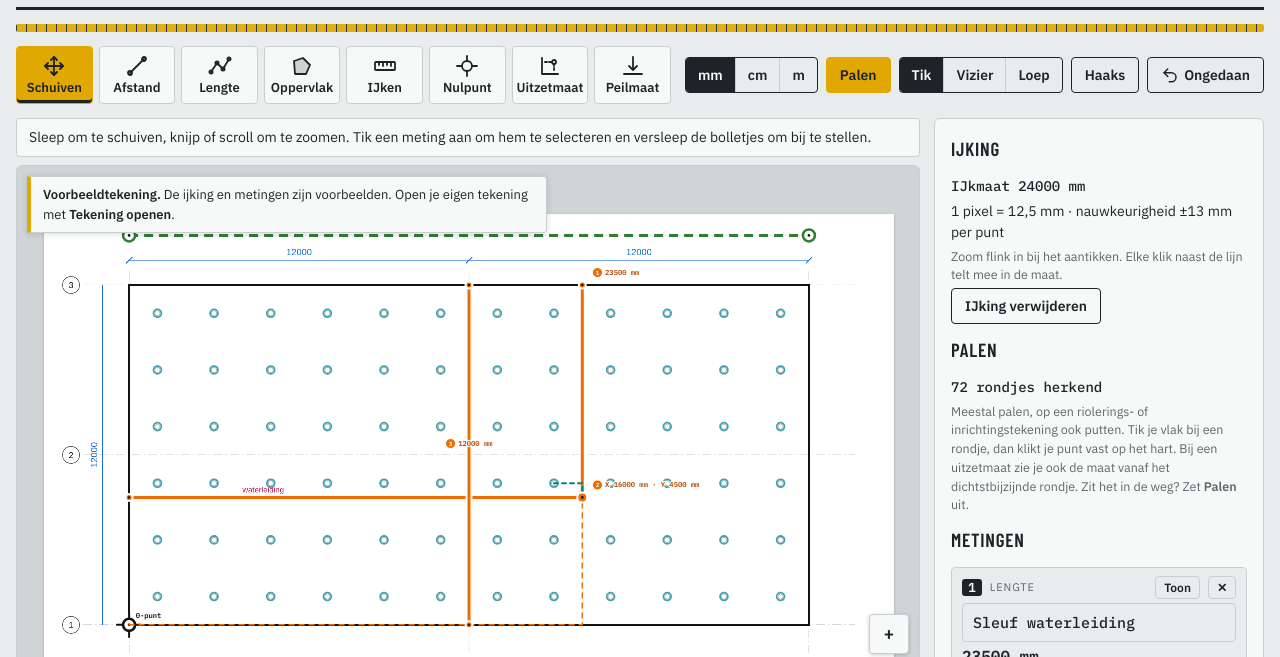
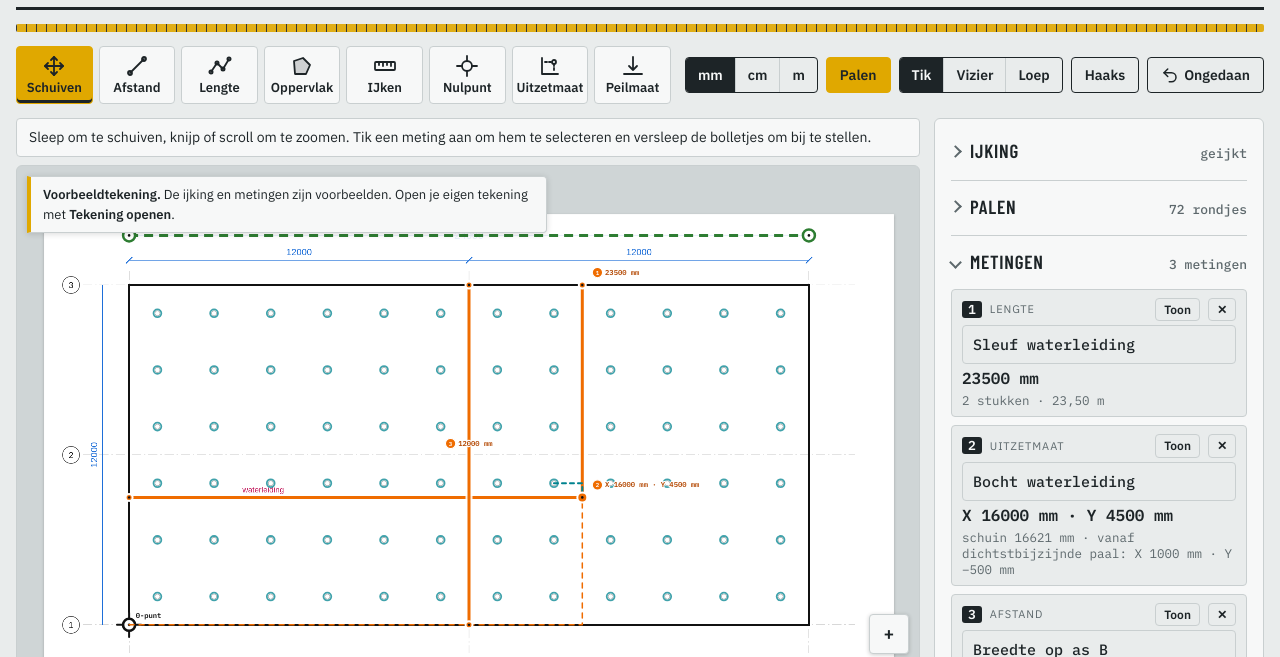
Before and after one commit to johndeere6110/Meetmaat, a plain HTML site: page index.html in a window 1280 px wide. Shown: the part 111-768 px from the top of the page. Drawn offline with Linux system fonts and the light colour scheme.

Commit message:
Zijkolom inklapbaar met korte stand per onderdeel; op de pc blijft de tekening staan bij scrollen
Co-Authored-By: Claude Opus 5.5 <noreply@anthropic.com>
Claude-Session: https://claude.ai/code/session_01N4cj7hzvcd2eU4ubHJy5jU

```diff
--- a/index.html
+++ b/index.html
@@ -187,6 +187,16 @@ input[type="number"], input[type="text"], .nm {
 .hintbar { font-size: 14px; color: var(--ink); background: var(--panel); border: 1px solid var(--line); border-radius: 4px; padding: 8px 12px; min-height: 2.6em; }
 .hintbar.flash { border-color: var(--warn); color: var(--warn); }
 
+.sec > summary { list-style: none; cursor: pointer; display: flex; align-items: baseline; gap: 10px; padding: 2px 0; }
+.sec > summary::-webkit-details-marker { display: none; }
+.sec > summary::before { content: ""; width: 7px; height: 7px; border-right: 2px solid var(--muted); border-bottom: 2px solid var(--muted); transform: rotate(-45deg); transition: transform .15s; flex: none; align-self: center; }
+.sec[open] > summary::before { transform: rotate(45deg); }
+.secsum { margin-left: auto; font: 500 13px var(--mono); color: var(--muted); text-align: right; }
+.secsum.warn { color: var(--warn); }
+.secbody { display: grid; gap: 12px; margin-top: 10px; min-width: 0; }
+.sec + .sec, .toast + .sec { border-top: 1px solid var(--line); padding-top: 10px; }
+/* Op de pc blijft de tekening staan als je de zijkolom naar beneden scrolt */
+@media (min-width: 921px) { .viewer { position: sticky; top: 12px; } }
 .side { background: var(--panel); border: 1px solid var(--line); border-radius: 6px; padding: 16px; display: grid; gap: 12px; min-width: 0; }
 .calinfo { font-size: 14px; display: grid; gap: 4px; }
 .calinfo .big { font-family: var(--mono); font-size: 14px; font-weight: 500; }
@@ -344,20 +354,34 @@ input[type="number"], input[type="text"], .nm {
     </div>
 
     <aside class="side">
-      <h2>IJking</h2>
+      <details class="sec" data-sec="cal">
+        <summary><h2>IJking</h2><span class="secsum" id="sum-cal"></span></summary>
+        <div class="secbody">
       <div class="calinfo" id="calinfo"></div>
-      <h2>Palen</h2>
+        </div>
+      </details>
+      <details class="sec" data-sec="pal">
+        <summary><h2>Palen</h2><span class="secsum" id="sum-pal"></span></summary>
+        <div class="secbody">
       <div class="calinfo" id="pileinfo"></div>
-      <h2>Metingen</h2>
+        </div>
+      </details>
+      <details class="sec" data-sec="list" open>
+        <summary><h2>Metingen</h2><span class="secsum" id="sum-list"></span></summary>
+        <div class="secbody">
       <ol id="list"></ol>
       <datalist id="codelist"></datalist>
       <div class="btns">
         <button type="button" id="copy">Kopieer lijst</button>
         <button type="button" class="ghost" id="clearall">Alles wissen</button>
       </div>
+        </div>
+      </details>
       <div class="toast" id="toast"></div>
 
-      <h2>Peilpunten</h2>
+      <details class="sec" data-sec="peil">
+        <summary><h2>Peilpunten</h2><span class="secsum" id="sum-peil"></span></summary>
+        <div class="secbody">
       <div class="sand" id="peil">
         <p class="hint" style="margin:0">Hulppeilen, bijvoorbeeld op een balk of kolom, voor als je met de laser niet bij het 0-punt kunt. Alles in cm ten opzichte van 0-peil.</p>
         <ul class="pplist" id="ppList"></ul>
@@ -408,8 +432,12 @@ input[type="number"], input[type="text"], .nm {
           </div>
         </details>
       </div>
-
-      <h2>Zand</h2>
+        </div>
+      </details>
+
+      <details class="sec" data-sec="sand">
+        <summary><h2>Zand</h2><span class="secsum" id="sum-sand"></span></summary>
+        <div class="secbody">
       <div class="sand" id="sand">
         <label for="sArea">Vloerveld
           <select id="sArea"></select>
@@ -466,6 +494,8 @@ input[type="number"], input[type="text"], .nm {
         <div class="flags" id="sFlags" style="display:grid;gap:6px"></div>
         <div class="btns"><button type="button" id="sCopy">Kopieer zandberekening</button></div>
       </div>
+        </div>
+      </details>
       <p class="hint">X is naar rechts, Y is naar boven op de tekening, gemeten vanaf het nulpunt. Controleer je ijking door met Afstand een tweede bekende maatlijn na te meten.</p>
       <p class="hint"><a href="installeren.html" style="color:inherit">Hulp bij installeren</a> · <a href="#" id="sendLink2" style="color:inherit">Meetmaat doorsturen</a></p>
     </aside>
@@ -1703,7 +1733,30 @@ function renderPileInfo() {
   el.innerHTML = `<span class="big">${piles.length} rondjes herkend</span>
     <span class="hint">${pilesOn ? "Meestal palen, op een riolerings- of inrichtingstekening ook putten. Tik je vlak bij een rondje, dan klikt je punt vast op het hart. Bij een uitzetmaat zie je ook de maat vanaf het dichtstbijzijnde rondje. Zit het in de weg? Zet <b>Palen</b> uit." : "Palen staan uit: punten klikken niet vast."}</span>`;
 }
-function renderAll() { drawOverlay(); renderList(); renderCal(); renderPileInfo(); renderSand(); renderPeil(); updateHint(); renderTools(); }
+function renderAll() { drawOverlay(); renderList(); renderCal(); renderPileInfo(); renderSand(); renderPeil(); updateHint(); renderTools(); renderSums(); }
+// Korte stand per onderdeel in de kop, zodat je het niet hoeft open te klappen
+function renderSums() {
+  const set = (k, t, warn) => { const e = $("sum-" + k); if (e) { e.textContent = t; e.classList.toggle("warn", !!warn); } };
+  if (!img.w) set("cal", "");
+  else if (!st.mmPerPx) set("cal", "niet geijkt", true);
+  else {
+    const sc = st.calib && st.calib.scale, N = pdfVp ? st.mmPerPx * 72 * pdfVp.scale / 25.4 : null;
+    set("cal", `${sc ? "1:" + sc : N ? "±1:" + nl0(N) : "geijkt"}${N ? " · ±" + fmtMM(Math.max(0.25 * N, unit === "mm" ? 1 : 10)) : ""}`);
+  }
+  set("pal", piles.length ? `${piles.length} rondjes` : "geen");
+  set("list", st.items.length ? `${st.items.length} meting${st.items.length === 1 ? "" : "en"}` : "");
+  set("peil", st.pp && st.pp.length ? `${st.pp.length} peilpunt${st.pp.length === 1 ? "" : "en"}` : "");
+  set("sand", st.sand && st.sand.pts.length ? `${st.sand.pts.length} peilmaten` : "");
+}
+const SEC_KEY = "meetmaat:open";
+try {
+  const o = JSON.parse(localStorage.getItem(SEC_KEY) || "null");
+  if (o) document.querySelectorAll(".sec").forEach(d => { if (o[d.dataset.sec] != null) d.open = o[d.dataset.sec]; });
+} catch (e) {}
+document.querySelectorAll(".sec").forEach(d => d.addEventListener("toggle", () => {
+  const o = {}; document.querySelectorAll(".sec").forEach(x => { o[x.dataset.sec] = x.open; });
+  try { localStorage.setItem(SEC_KEY, JSON.stringify(o)); } catch (e) {}
+}));
 
 /* ---------- Peilpunten: baak op peil zetten, hulppeilen vastleggen, controleren en uitzetten ---------- */
 let ppPending = null, ppPrevTool = "pan", ppFromVal = "0", ppSignV = 1, ppSign2V = -1;
--- a/sw.js
+++ b/sw.js
@@ -3,7 +3,7 @@
 //
 // Let op: alle apps op johndeere6110.github.io (Zaaihulp, Perceelkaart, Meetmaat) delen één
 // cache-opslag. Ruim daarom alleen caches op die met "meetmaat-" beginnen.
-const VERSION = "meetmaat-v31";
+const VERSION = "meetmaat-v32";
 const PREFIX = "meetmaat-";
 const CORE = [
   "./",
```
